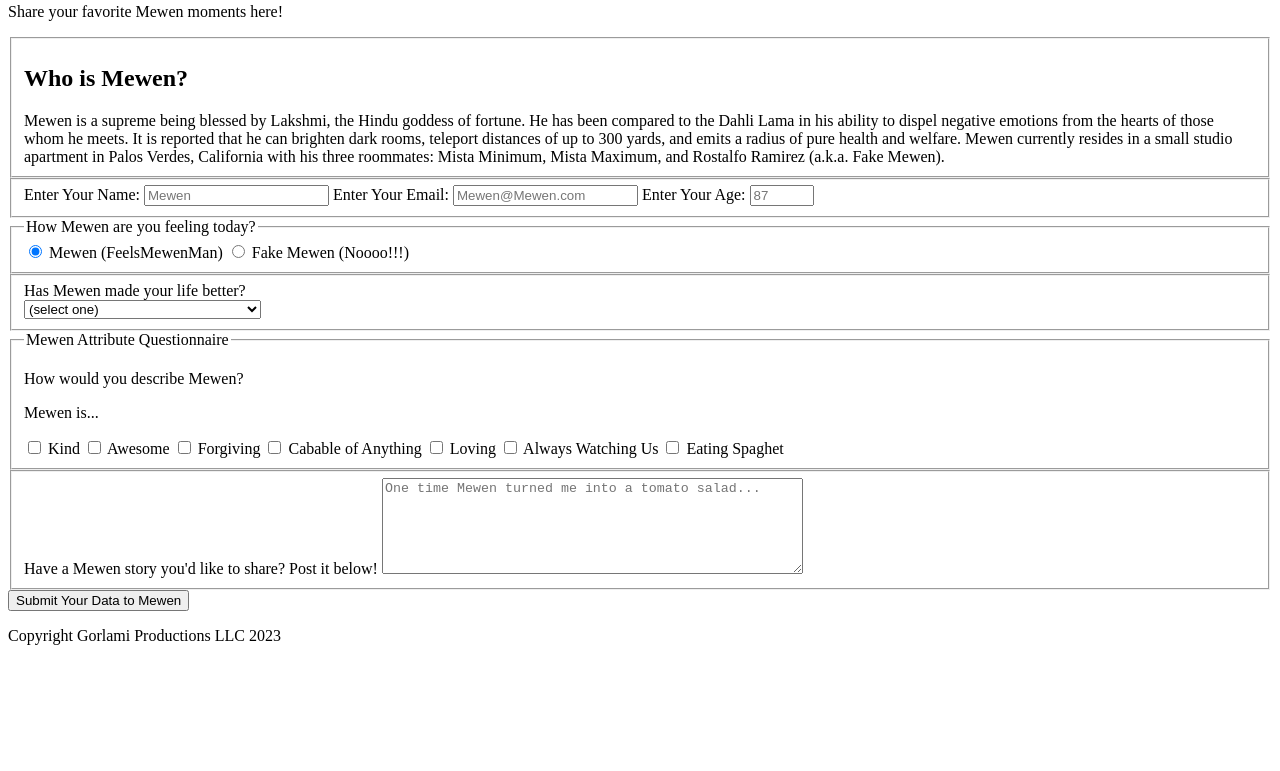
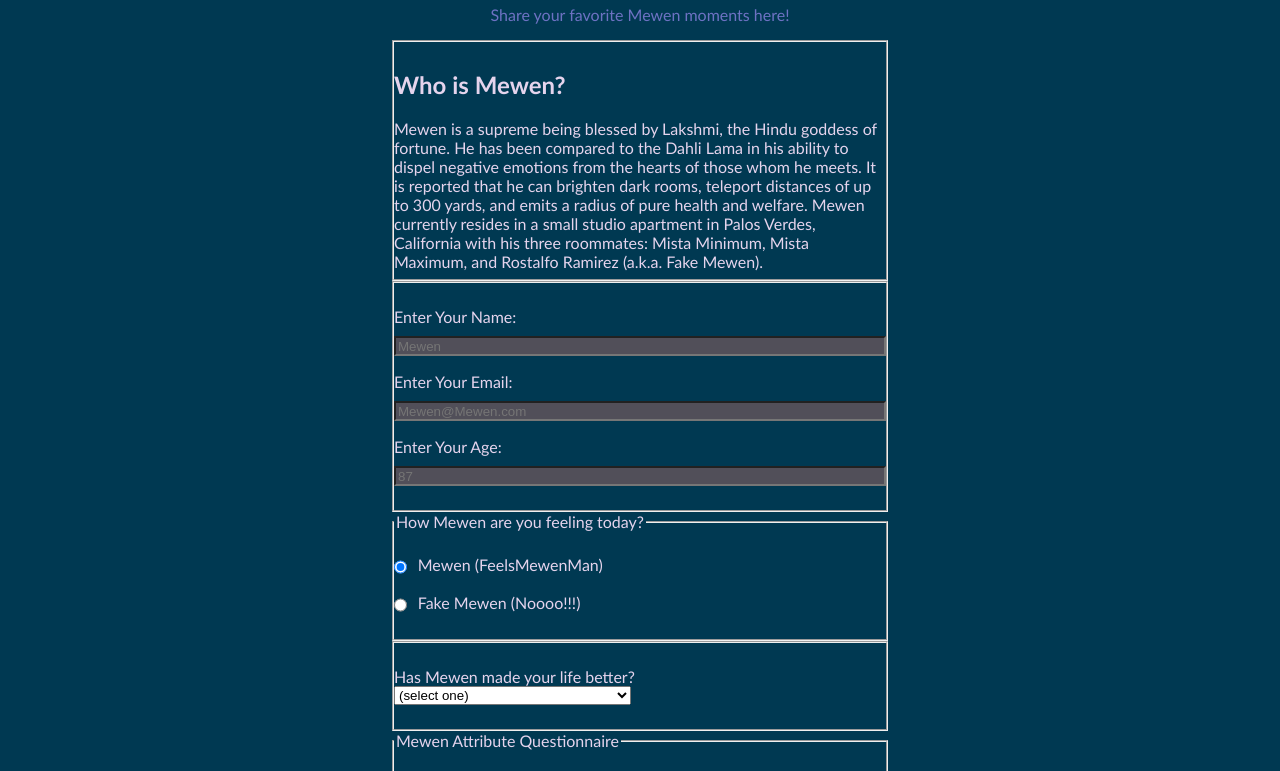
Before and after one commit to slpkid/mewen-survey, a plain HTML site: page index.html in a window 1280 px wide. Shown: the part 63-834 px from the top of the page. Before the commit the page ends 800 px from the top, so only its background shows below. Drawn offline with Linux system fonts and the light colour scheme.

Commit message:
Update index.html

```diff
--- a/index.html
+++ b/index.html
@@ -3,7 +3,7 @@
   <head>
     <meta charset="UTF-8">
     <title>Mewen Appreciation Survey</title>
-    <link rel="stylesheet" href="styles.css" />
+    <link rel="stylesheet" href="mewen.css" />
   </head>
   <body>
     <h1 id="title">Mewen Appeciation Survey</h1>
```
